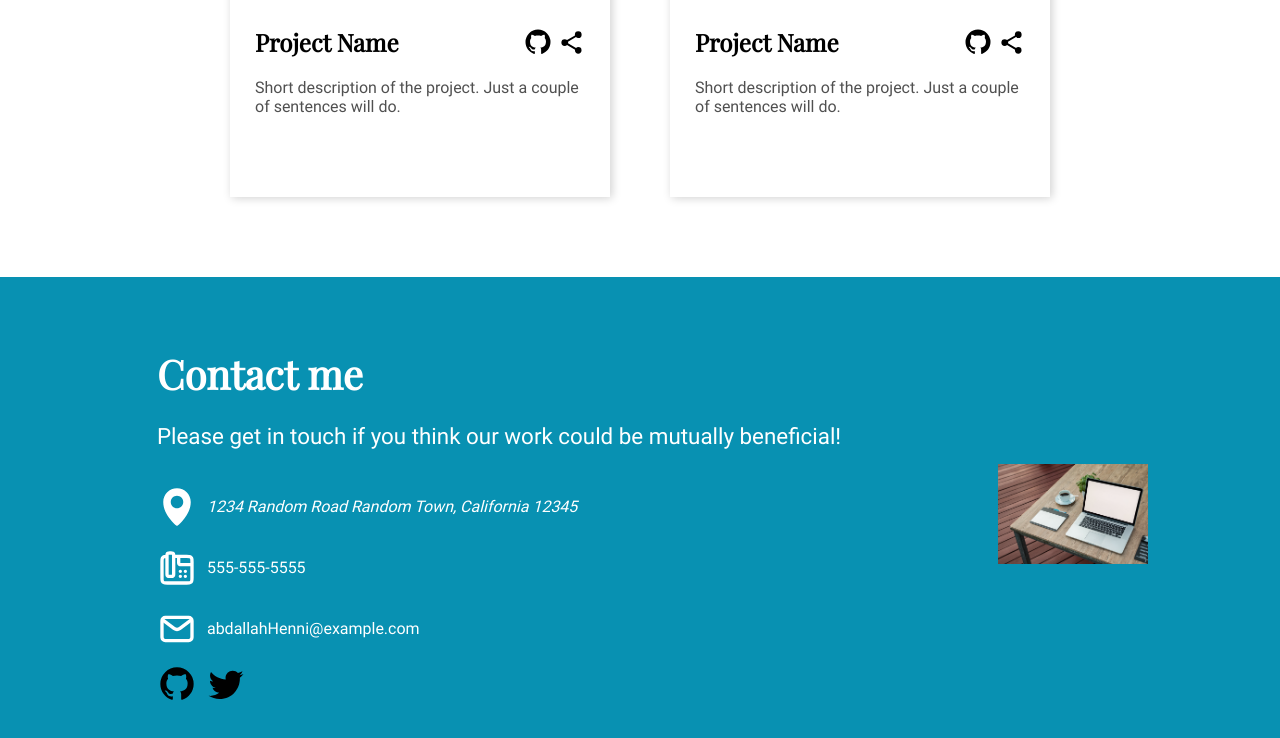
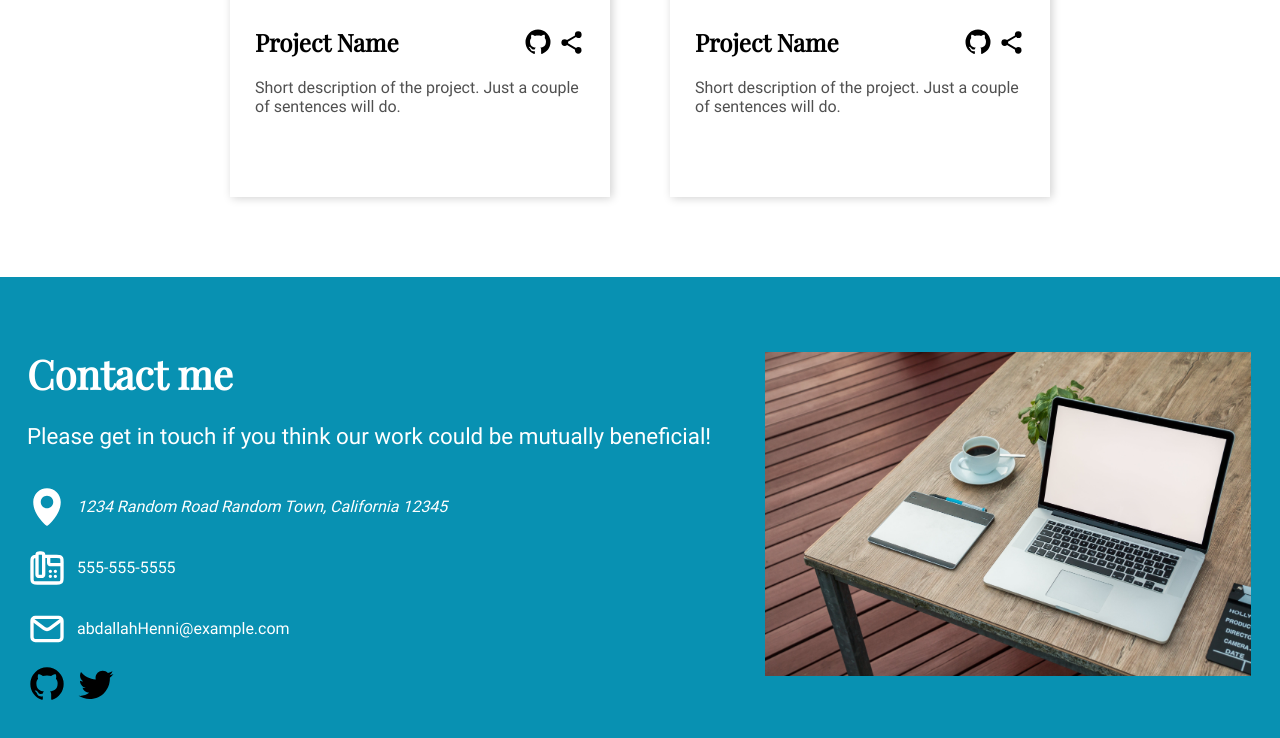
Before and after one commit to hlokman/Homepage-project, a plain HTML site: page index.html in a window 1280 px wide. Shown: the part 2277-3015 px from the top of the page. Drawn offline with Linux system fonts and the light colour scheme.

Commit message:
Ajust the size of the picture

```diff
--- a/style/style.css
+++ b/style/style.css
@@ -216,8 +216,10 @@ footer {
 .laptop {
   /*min-width: 300px;
   max-width: 650px;*/
-  height: 100px;
-  width: 150px;
+  max-height: 400px;
+  max-width: 540px;
+  width: 90%;
+  min-height: 200px;
 }
 .picture {
   display: flex;
@@ -315,6 +317,8 @@ address > img {
     max-width: none;
     height: 70%;
     width: 80%;
+    max-height: 400px;
+    max-width: 540px;
   }
 
   .infos {
```
